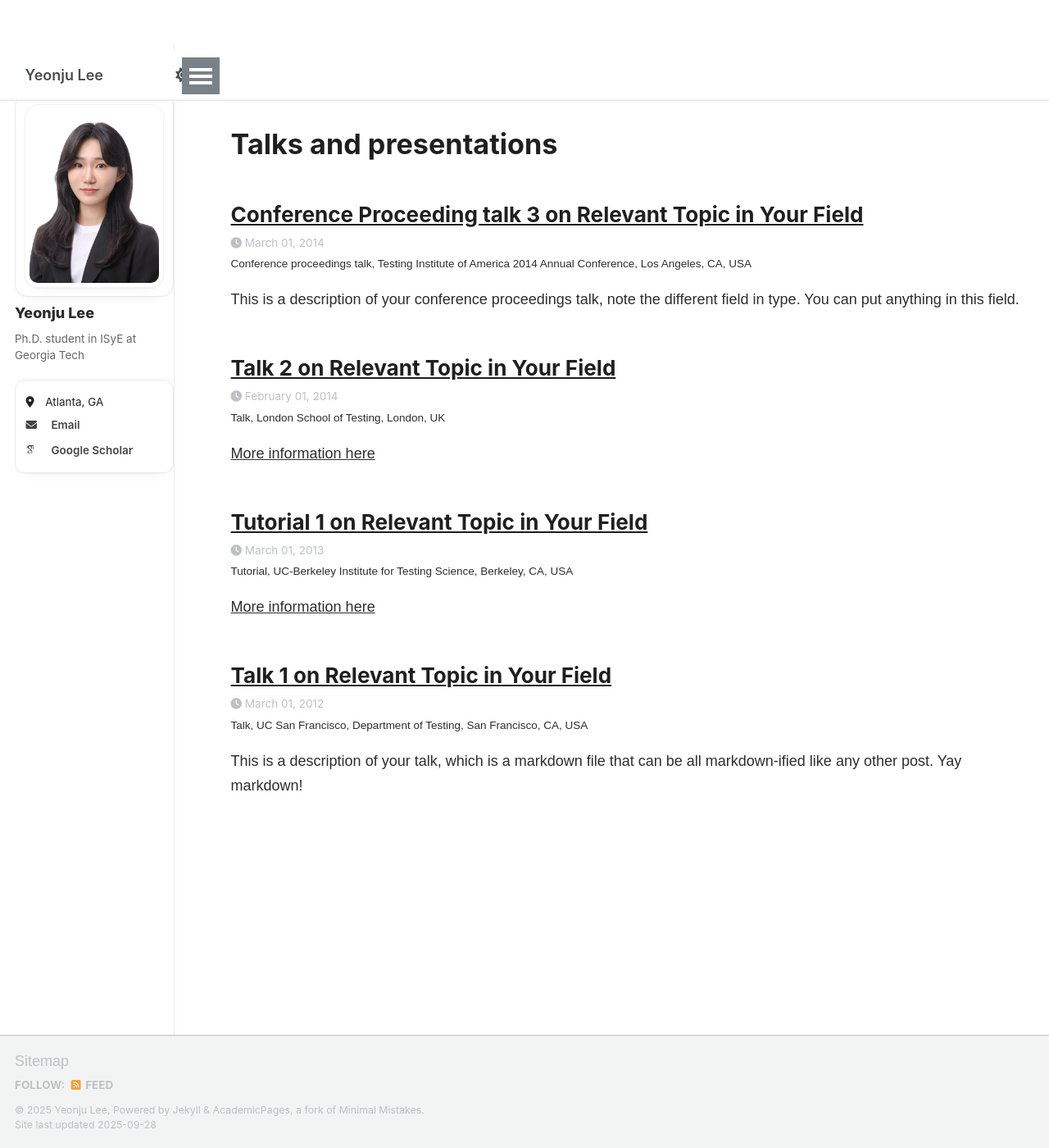
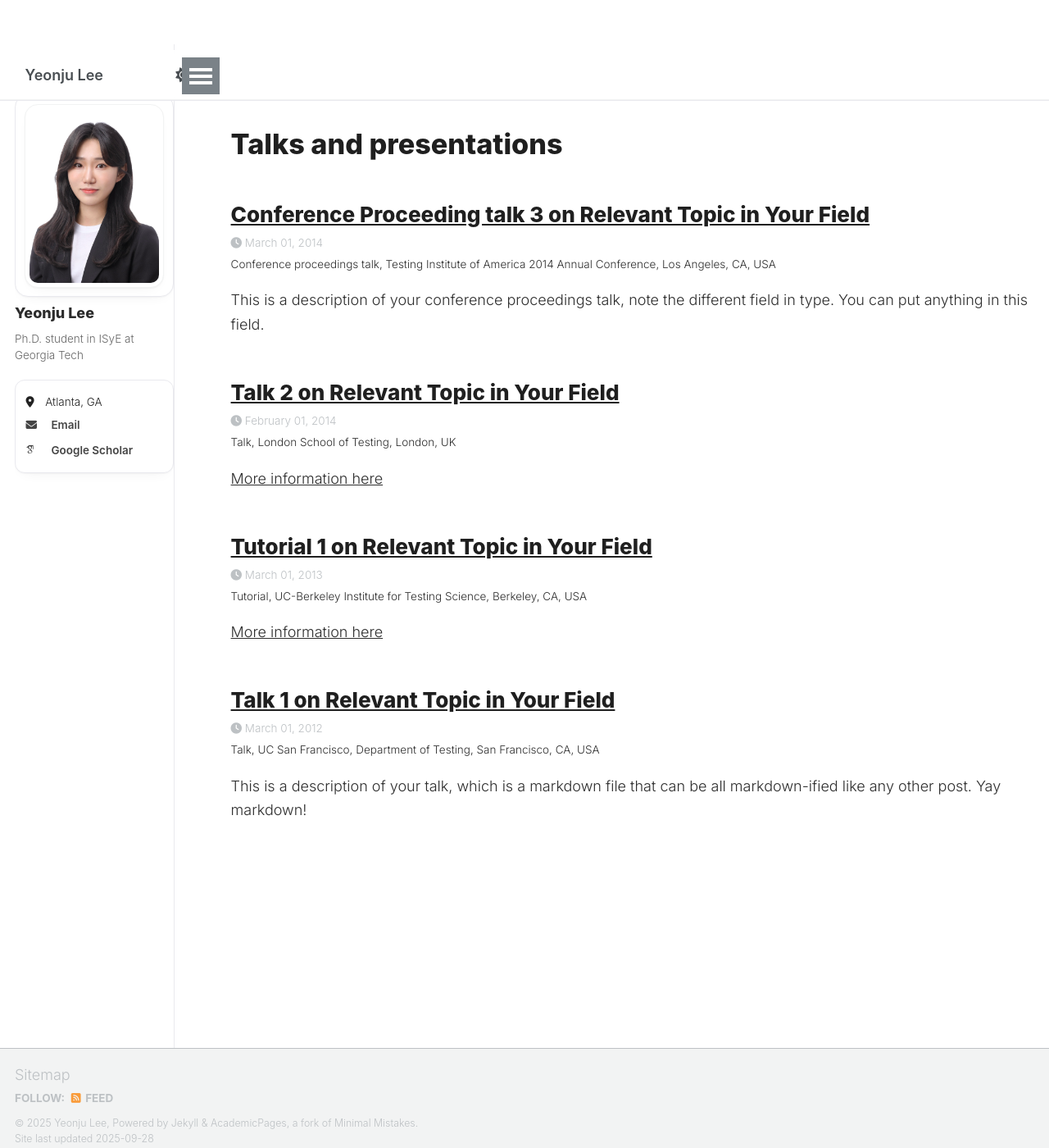
Before and after one commit to ylee845/ylee845.github.io, a Jekyll site: the page built from _pages/talks.html, in a window 1280 px wide and 1400 px high. Shown: the whole window at 82% size. Built offline with Jekyll 4.4.1, drawn with Linux system fonts in a browser that asks for light colours; some web fonts are replaced; a script that is not in the unit is left out.

Commit message:
Update custom.scss

```diff
--- a/_sass/custom.scss
+++ b/_sass/custom.scss
@@ -1,4 +1,8 @@
 /* ===== Base / Global ===== */
+
+/* Google Fonts: Inter (light->bold) */
+@import url('https://fonts.googleapis.com/css2?family=Inter:wght@300;400;600;800&display=swap');
+
 :root{
   --bg:#ffffff;
   --text:#222;
@@ -14,7 +18,8 @@
 
 html{ scroll-behavior:smooth }
 body{
-  font-family: Arial, Helvetica, sans-serif;
+  font-family: 'Inter', system-ui, -apple-system, Segoe UI, Roboto, Arial, Helvetica, sans-serif;
+  font-weight:300;               /* 기본을 가볍게 */
   color:var(--text);
   background:var(--bg);
   -webkit-font-smoothing:antialiased;
@@ -39,16 +44,11 @@ hr{
   backdrop-filter:saturate(160%) blur(6px);
   border-bottom:1px solid var(--line);
 }
-
 .site-title{
-  font-weight:700;
+  font-weight:800;
   letter-spacing:.2px;
 }
-
-.masthead__menu{
-  display:flex; gap:.5rem; align-items:center;
-}
-
+.masthead__menu{ display:flex; gap:.5rem; align-items:center; }
 .masthead__menu-item a{
   display:inline-block;
   font-weight:600;
@@ -74,10 +74,7 @@ hr{
 }
 
 /* ===== Sidebar / Author card ===== */
-.sidebar{
-  border-right:1px solid var(--line);
-}
-
+.sidebar{ border-right:1px solid var(--line); }
 .author__avatar{
   padding:.6rem;
   background:var(--card);
@@ -86,58 +83,34 @@ hr{
   box-shadow:var(--shadow);
 }
 .author__avatar img{
-  display:block;
-  width:100%;
-  height:auto;
-  border-radius:var(--radius-lg);
+  display:block; width:100%; height:auto; border-radius:var(--radius-lg);
 }
-
 .author__content h3.author__name{
   margin:.5rem 0 .25rem;
-  font-weight:800;
-  color:#2b2b2b;
-  line-height:1.2;
+  font-weight:800; color:#2b2b2b; line-height:1.2;
 }
-.author__bio{
-  color:var(--muted);
-  line-height:1.5;
-  font-size:.95rem;
-}
-
+.author__bio{ color:var(--muted); line-height:1.5; font-size:.95rem; }
 /* Social / links */
 .author__urls{
-  margin-top:.7rem;
-  background:var(--card);
-  border:1px solid var(--line);
-  border-radius:var(--radius);
-  padding:.5rem .7rem;
-  box-shadow:var(--shadow);
+  margin-top:.7rem; background:var(--card); border:1px solid var(--line);
+  border-radius:var(--radius); padding:.5rem .7rem; box-shadow:var(--shadow);
 }
 .author__urls li{ margin:.35rem 0; }
-.author__urls a{
-  display:flex; align-items:center; gap:.4rem;
-  color:#444; font-weight:600;
-}
-.author__urls a:hover{
-  color:var(--brand);
-  text-decoration:none;
-}
+.author__urls a{ display:flex; align-items:center; gap:.4rem; color:#444; font-weight:600; }
+.author__urls a:hover{ color:var(--brand); text-decoration:none; }
 
 /* ===== Cards / Content blocks ===== */
 .card{
-  background:var(--card);
-  border:1px solid var(--line);
-  border-radius:var(--radius-lg);
-  box-shadow:var(--shadow);
-  padding:1rem;
+  background:var(--card); border:1px solid var(--line);
+  border-radius:var(--radius-lg); box-shadow:var(--shadow); padding:1rem;
 }
 
 /* ===== Typography polish ===== */
-h1,h2,h3{ color:#1f1f1f; line-height:1.25 }
+h1,h2,h3{ color:#1f1f1f; line-height:1.25; font-weight:800; }
 h1{ font-size:1.9rem }
 h2{ font-size:1.45rem }
 h3{ font-size:1.15rem }
-p{ line-height:1.65; color:#2e2e2e }
+p{ line-height:1.65; color:#2e2e2e; font-weight:300; }  /* 본문도 라이트 */
 
 /* ===== Buttons (optional utility) ===== */
 .btn{
@@ -150,9 +123,7 @@ p{ line-height:1.65; color:#2e2e2e }
   transition:background .15s ease, transform .08s ease, color .15s ease;
 }
 .btn:hover{ background:#f6f7fb; color:var(--brand); transform:translateY(-1px) }
-.btn.primary{
-  background:var(--brand); color:#fff; border-color:transparent;
-}
+.btn.primary{ background:var(--brand); color:#fff; border-color:transparent; }
 .btn.primary:hover{ filter:brightness(1.05) }
 
 /* ===== Lists in posts ===== */
@@ -160,7 +131,50 @@ p{ line-height:1.65; color:#2e2e2e }
 .post li{ margin:.25rem 0 }
 
 /* ===== Footer (soft tone) ===== */
-.site-footer{
-  border-top:1px solid var(--line);
-  color:#777;
+.site-footer{ border-top:1px solid var(--line); color:#777; }
+
+/* =========================================================
+   About page (about.md) — photo + text inline / tighter width
+   Requires: front matter -> classes: about-inline
+   ========================================================= */
+.about-inline .sidebar{ display:none !important; }   /* 왼쪽 프로필 제거 */
+.about-inline .page__content{
+  max-width: 950px;        /* 양옆 여백 살짝 줄임 (기존 1100px) */
+  margin: 0 auto;
+  padding: 0 .5rem;        /* 좌우 패딩도 축소 */
+  width: 100% !important;
+  float: none !important;
 }
+
+/* 사진 + 소개 나란히 */
+.intro{
+  display:flex;
+  align-items:flex-start;  /* 상단 기준 정렬 */
+  gap:2rem;
+  margin:1rem 0 2rem;
+}
+.intro__img{
+  width:360px;             /* 필요시 320~420 사이로 조정 */
+  max-width:42vw;
+  height:auto;
+  border-radius:16px;
+  border:1px solid var(--line);
+  box-shadow:0 1px 2px rgba(0,0,0,.05), 0 10px 28px -18px rgba(0,0,0,.25);
+  flex-shrink:0;           /* 텍스트에 밀리지 않도록 고정 */
+}
+.intro__body{
+  flex:1;
+  font-size:1.02rem;
+  line-height:1.7;
+  font-weight:300;
+}
+.intro__title{ margin:0 0 .5rem; font-size:2.1rem; line-height:1.2; font-weight:800; }
+.intro__body a{ color:var(--brand); text-decoration:none; }
+.intro__body a:hover{ text-decoration:underline; }
+
+/* 모바일 스택 */
+@media (max-width: 900px){
+  .about-inline .page__content{ max-width: 100%; padding: 0 1rem; }
+  .intro{ flex-direction:column; align-items:flex-start; gap:1.25rem; }
+  .intro__img{ width:100%; max-width:640px; }
+}
```
